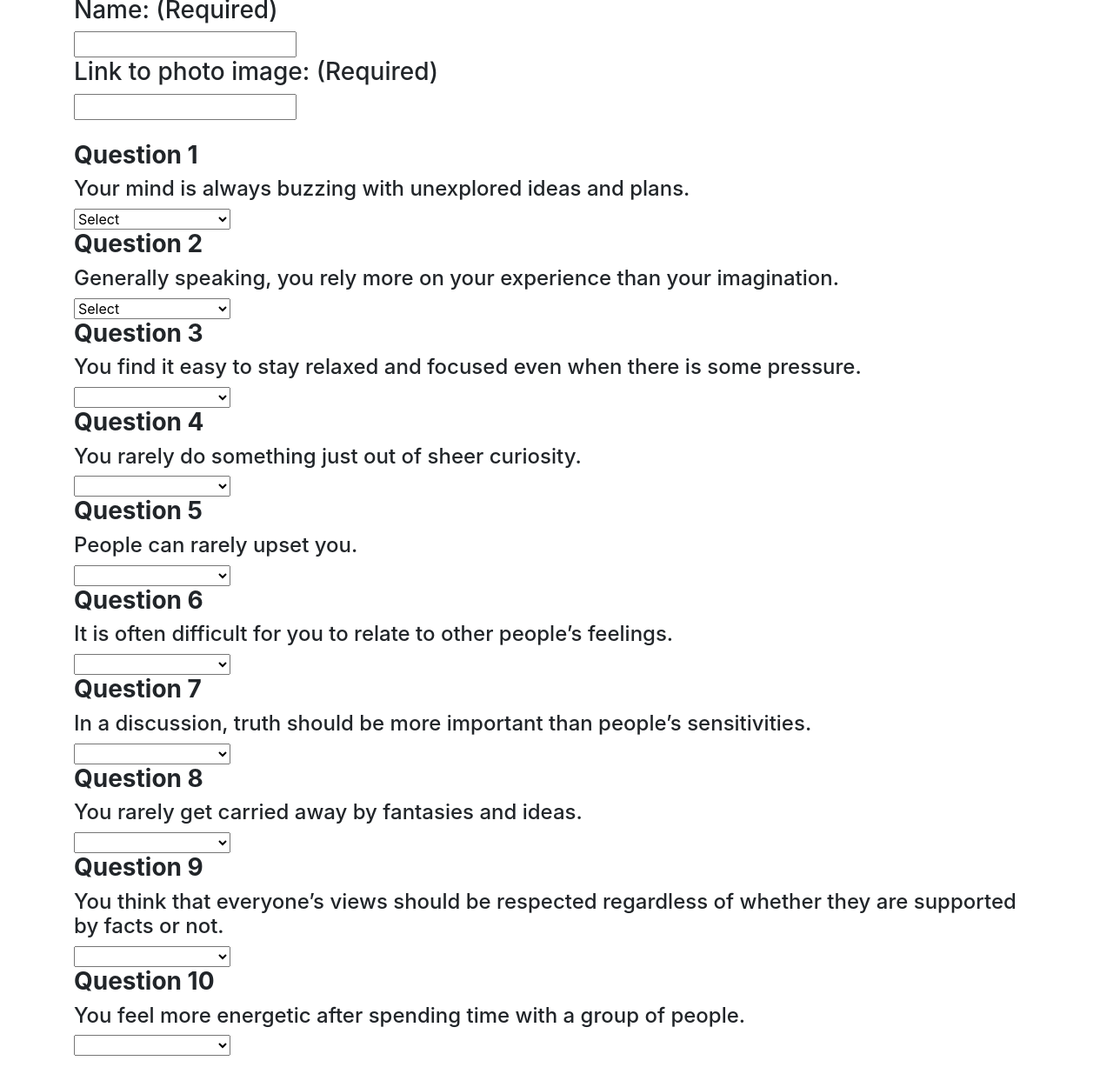
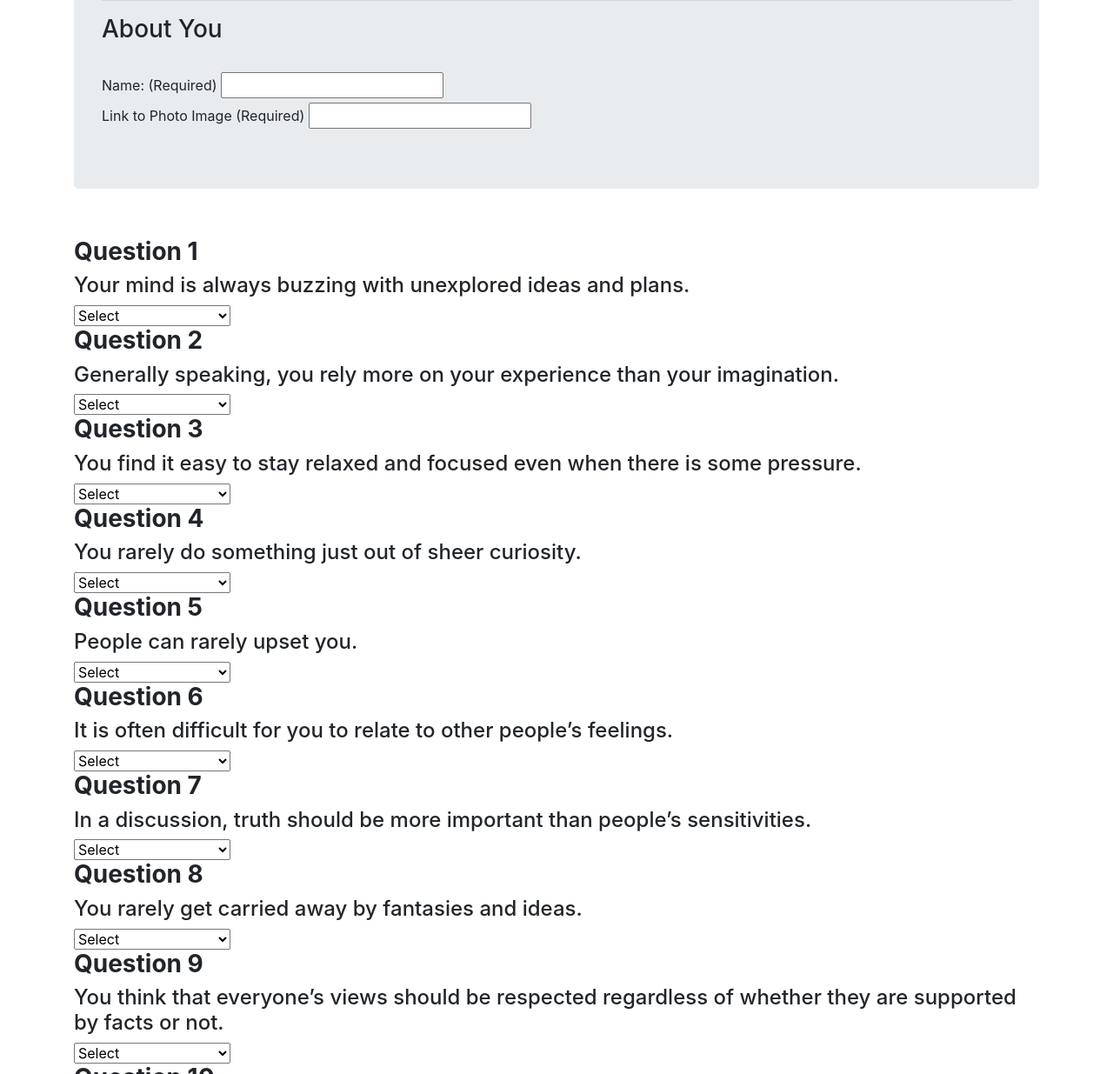
Before and after one commit to saranasr83/FriendFinder, a website: page app/public/survey.html in a window 1280 px wide. Shown: the part 128-1363 px from the top of the page at 87% size. Drawn offline with nearby package versions, Linux system fonts and the light colour scheme.

Commit message:
updating the survey file

```diff
--- a/app/public/survey.html
+++ b/app/public/survey.html
@@ -15,19 +15,28 @@
 
 <body>
     <div class="container">
-        <h1> Survey Questions: </h1>
-        <hr>
-        <div class="name-form">
-            <h3>About You</h3>
-            <h3> Name: (Required)</h3>
-            <input id="nameInput"></input>
-            <!-- name form goes here -->
-        </div>
-        <div class="photo">
-            <h3> Link to photo image: (Required) </h3>
-            <input id="photoUrl"></input>
+        <div class="jumbotron">
+            <h1 class="text-center"> Survey Questions:</h1>
+            <hr>
+            <div class="name-form">
+                <h3>About You</h3>
+                <br>
+                <div>
+                    <label class='active' for="name">Name: (Required)</label>
+                    <input id="name" type="text" class="validate" required>
+
+                </div>
+                <div>
+                    <label class='active' for="name">Link to Photo Image (Required)</label>
+                    <input id="photo" type="text" class="validate" required>
+
+                </div>
+
+            </div>
 
         </div>
+
+
         <br>
         <div id="surveyQuestions">
             <h3>
@@ -62,7 +71,7 @@
             </h3>
             <h4>You find it easy to stay relaxed and focused even when there is some pressure.</h4>
             <select class="chosen-select" id="q3">
-                <option value=""></option>
+                <option value="">Select</option>
                 <option value="1">1 (Strongly Disagree)</option>
                 <option value="2">2</option>
                 <option value="3">3</option>
@@ -76,7 +85,7 @@
             </h3>
             <h4>You rarely do something just out of sheer curiosity.</h4>
             <select class="chosen-select" id="q4">
-                <option value=""></option>
+                <option value="">Select</option>
                 <option value="1">1 (Strongly Disagree)</option>
                 <option value="2">2</option>
                 <option value="3">3</option>
@@ -90,7 +99,7 @@
             </h3>
             <h4>People can rarely upset you.</h4>
             <select class="chosen-select" id="q5">
-                <option value=""></option>
+                <option value="">Select</option>
                 <option value="1">1 (Strongly Disagree)</option>
                 <option value="2">2</option>
                 <option value="3">3</option>
@@ -104,7 +113,7 @@
             </h3>
             <h4>It is often difficult for you to relate to other people’s feelings.</h4>
             <select class="chosen-select" id="q6">
-                <option value=""></option>
+                <option value="">Select</option>
                 <option value="1">1 (Strongly Disagree)</option>
                 <option value="2">2</option>
                 <option value="3">3</option>
@@ -118,7 +127,7 @@
             </h3>
             <h4>In a discussion, truth should be more important than people’s sensitivities.</h4>
             <select class="chosen-select" id="q7">
-                <option value=""></option>
+                <option value="">Select</option>
                 <option value="1">1 (Strongly Disagree)</option>
                 <option value="2">2</option>
                 <option value="3">3</option>
@@ -132,7 +141,7 @@
             </h3>
             <h4>You rarely get carried away by fantasies and ideas.</h4>
             <select class="chosen-select" id="q8">
-                <option value=""></option>
+                <option value="">Select</option>
                 <option value="1">1 (Strongly Disagree)</option>
                 <option value="2">2</option>
                 <option value="3">3</option>
@@ -145,7 +154,7 @@
             </h3>
             <h4>You think that everyone’s views should be respected regardless of whether they are supported by facts or not.</h4>
             <select class="chosen-select" id="q9">
-                <option value=""></option>
+                <option value="">Select</option>
                 <option value="1">1 (Strongly Disagree)</option>
                 <option value="2">2</option>
                 <option value="3">3</option>
@@ -158,7 +167,7 @@
             </h3>
             <h4>You feel more energetic after spending time with a group of people.</h4>
             <select class="chosen-select" id="q10">
-                <option value=""></option>
+                <option value="">Select</option>
                 <option value="1">1 (Strongly Disagree)</option>
                 <option value="2">2</option>
                 <option value="3">3</option>
@@ -173,7 +182,6 @@
             Submit
         </button>
         <hr>
-        <br>
 
         <a href="/api/friends">Friends API</a>
         |
@@ -188,3 +196,34 @@
 </style>
 
 </html>
+<script type="text/javascript">
+
+    $("#submit").on("click", function (event) {
+        event.preventDefault();
+
+        function validateForm() {
+            var isValid = true;
+            $('.validate').each(function () {
+                if ($(this).val() === '') {
+                    isValid = false;
+                }
+            });
+            $('.chosen-select').each(function () {
+                if ($(this).val() === "") {
+                    isValid = false;
+                }
+            });
+            return isValid;
+        }
+
+        // Here we grab the form elements
+        var newMatch = {
+            name: $("#name").val().trim(),
+            photo: $("#photo").val(),
+        };
+    });
+
+    $.post("/api/friends", newMatch, function (data) {
+        $("#??").text("Congratulations! Here is your new match " + newMatch.name + "!");
+    });
+</script>
```
